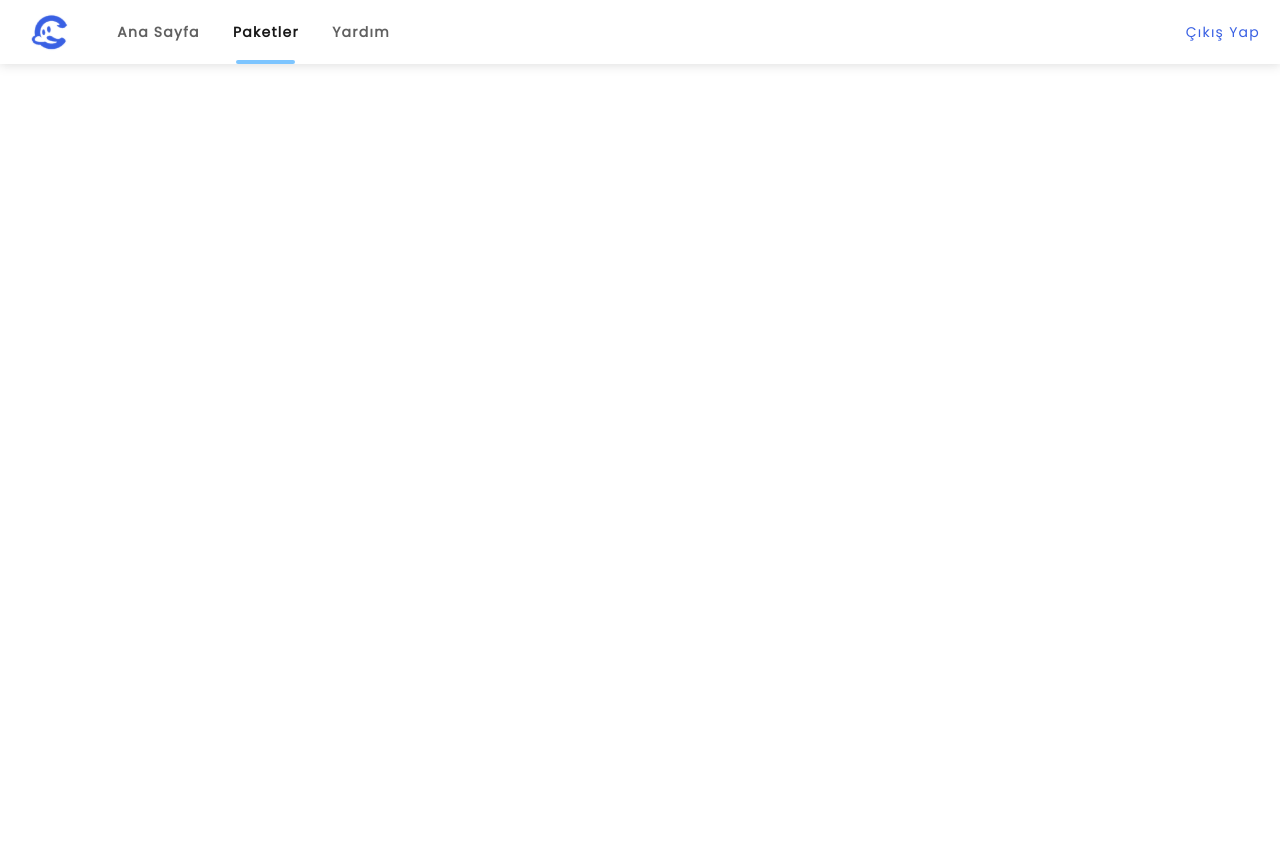
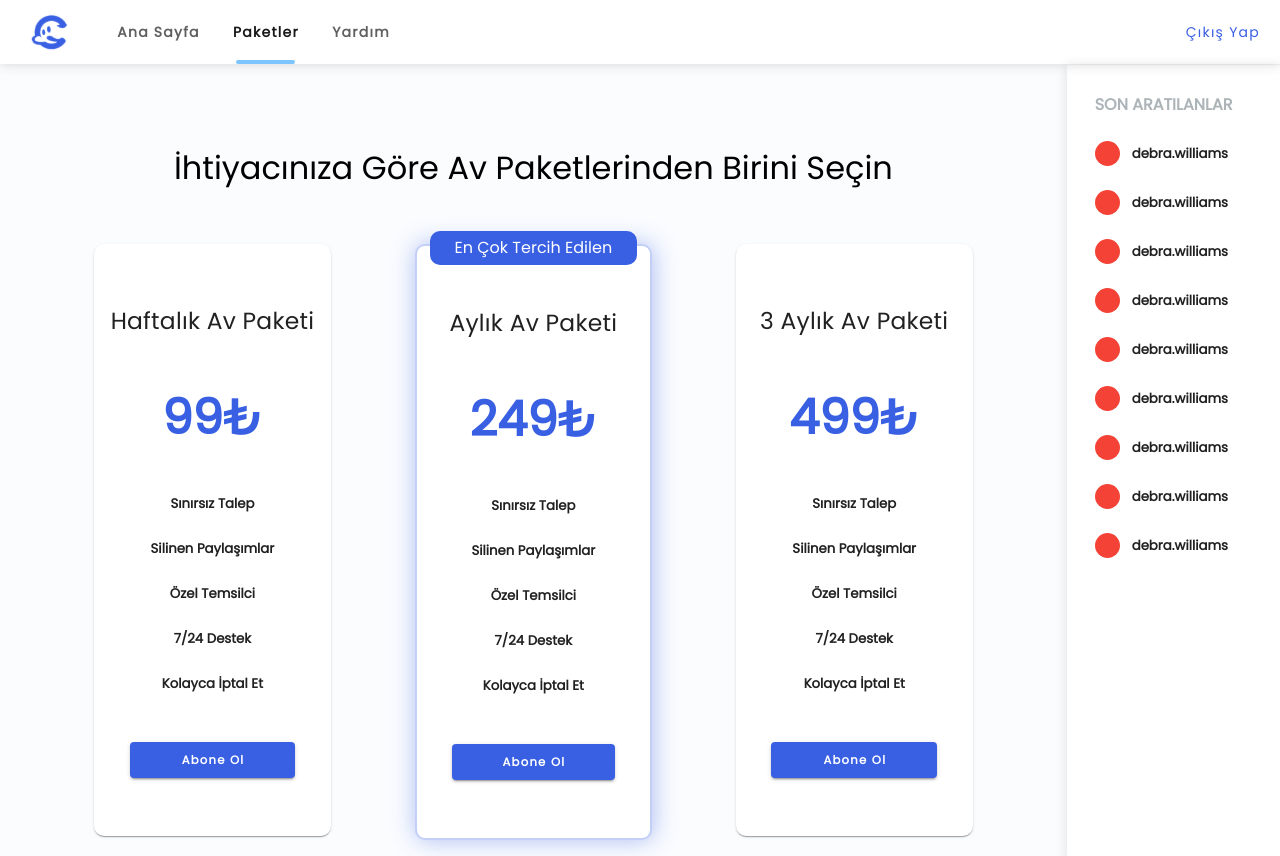
Before and after one commit to barathrum54/ct-app, a Vue app: page /plans in a window 1280 px wide. Before the commit the page ends 800 px from the top, so only its background shows below. Built offline with nearby package versions, Linux system fonts and the light colour scheme.

Commit message:
feat: Plans page implemented

```diff
--- a/src/layouts/default/Default.vue
+++ b/src/layouts/default/Default.vue
@@ -1,12 +1,33 @@
 <template>
   <v-app>
     <default-bar />
-
-    <default-view />
+    <v-row class="h-100 pa-0 ma-0" justify="space-between" gx-4>
+      <v-col cols="10" class="content-wrapper bg-surface d-flex flex-column">
+        <default-view />
+      </v-col>
+      <v-col class="elevation-3 history-panel-wrapper" cols="2">
+        <history-panel />
+      </v-col>
+    </v-row>
   </v-app>
 </template>
 
 <script lang="ts" setup>
+import HistoryPanel from "@/components/History/HistoryPanel.vue";
 import DefaultBar from "./AppBar.vue";
 import DefaultView from "./View.vue";
 </script>
+<style lang="scss" scoped>
+.content-wrapper {
+  min-height: 100% !important;
+  gap: 50px;
+  padding: 0;
+}
+.history-panel-wrapper {
+  position: fixed;
+  z-index: 3;
+  top: 65px;
+  right: 0;
+  height: 100%;
+}
+</style>
--- a/src/styles/variables.scss
+++ b/src/styles/variables.scss
@@ -1,2 +1,3 @@
 $primary: #3960e3;
 $secondary: #70BFFF;
+$surface: #FAFCFE;
--- a/src/views/Home.vue
+++ b/src/views/Home.vue
@@ -1,6 +1,5 @@
 <template>
-  <v-row class="h-100 pa-0 ma-0" justify="space-between" gx-4>
-    <v-col cols="10" class="content-wrapper bg-surface d-flex flex-column">
+  <v-container class="px-16">
     <h1 class="text-center w-100 font-weight-regular">
       Gizli Profilleri Aşağıdan Aratabilirsin
     </h1>
@@ -14,25 +13,14 @@
     <div class="cards-section">
       <profile-card-section />
     </div>
-    </v-col>
-    <v-col class="elevation-3 history-panel-wrapper" cols="2">
-      <history-panel />
-    </v-col>
-  </v-row>
+  </v-container>
 </template>
 
 <script lang="ts" setup>
-import HistoryPanel from "@/components/History/HistoryPanel.vue";
 import ProfileCardSection from "@/components/ProfileCard/ProfileCardSection.vue";
 </script>
 
 <style lang="scss" scoped>
-.content-wrapper {
-  min-height: 100% !important;
-  padding: 5%;
-  padding-top: 3%;
-  gap: 50px;
-
 .search-wrapper {
   background-color: white;
   display: flex;
@@ -68,10 +56,4 @@ import ProfileCardSection from "@/components/ProfileCard/ProfileCardSection.vue"
     }
   }
 }
-}
-.history-panel-wrapper {
-  position: fixed;
-  right: 0;
-  height: 100%;
-}
 </style>
--- a/src/views/Plans.vue
+++ b/src/views/Plans.vue
@@ -1,7 +1,152 @@
 <template>
-  <div></div>
+  <v-container class="px-16">
+    <div class="bg-surface pt-16 h-100">
+      <h1 class="text-center font-weight-regular">
+        İhtiyacınıza Göre Av Paketlerinden Birini Seçin
+      </h1>
+      <v-row class="justify-space-between mt-10 card-wrapper">
+        <v-col cols="4">
+          <v-card class="plan-card text-center">
+            <v-card-title primary-title>
+              <div>
+                <h3 class="headline mb-0 font-weight-regular">
+                  Haftalık Av Paketi
+                </h3>
+              </div>
+            </v-card-title>
+            <h1 class="font-weight-black text-primary price">99₺</h1>
+            <div class="info-section">
+              <h5>Sınırsız Talep</h5>
+              <h5>Silinen Paylaşımlar</h5>
+              <h5>Özel Temsilci</h5>
+              <h5>7/24 Destek</h5>
+              <h5>Kolayca İptal Et</h5>
+            </div>
+            <v-card-actions class="d-flex justify-center mt-10 w-100">
+              <v-btn
+                color="primary"
+                variant="elevated"
+                class="w-75 text-capitalize"
+                ><h5>Abone Ol</h5></v-btn
+              >
+            </v-card-actions>
+          </v-card>
+        </v-col>
+        <v-col cols="4">
+          <v-card class="plan-card favorite text-center">
+            <v-card-title primary-title>
+              <div>
+                <h3 class="headline mb-0 font-weight-regular">
+                  Aylık Av Paketi
+                </h3>
+              </div>
+            </v-card-title>
+            <h1 class="font-weight-black text-primary price">249₺</h1>
+            <div class="info-section">
+              <h5>Sınırsız Talep</h5>
+              <h5>Silinen Paylaşımlar</h5>
+              <h5>Özel Temsilci</h5>
+              <h5>7/24 Destek</h5>
+              <h5>Kolayca İptal Et</h5>
+            </div>
+            <v-card-actions class="d-flex justify-center mt-10 w-100">
+              <v-btn
+                color="primary"
+                variant="elevated"
+                class="w-75 text-capitalize"
+                ><h5>Abone Ol</h5></v-btn
+              >
+            </v-card-actions>
+          </v-card>
+        </v-col>
+        <v-col cols="4">
+          <v-card class="plan-card text-center">
+            <v-card-title primary-title>
+              <div>
+                <h3 class="headline mb-0 font-weight-regular">
+                  3 Aylık Av Paketi
+                </h3>
+              </div>
+            </v-card-title>
+            <h1 class="font-weight-black text-primary price">499₺</h1>
+            <div class="info-section">
+              <h5>Sınırsız Talep</h5>
+              <h5>Silinen Paylaşımlar</h5>
+              <h5>Özel Temsilci</h5>
+              <h5>7/24 Destek</h5>
+              <h5>Kolayca İptal Et</h5>
+            </div>
+            <v-card-actions class="d-flex justify-center mt-10 w-100">
+              <v-btn
+                color="primary"
+                variant="elevated"
+                class="w-75 text-capitalize"
+                ><h5>Abone Ol</h5></v-btn
+              >
+            </v-card-actions>
+          </v-card>
+        </v-col>
+      </v-row>
+    </div>
+  </v-container>
 </template>
 
 <script setup lang="ts"></script>
 
-<style scoped></style>
+<style scoped lang="scss">
+@import "../styles/variables.scss";
+.card-wrapper {
+  display: flex;
+  justify-content: space-between;
+
+  .plan-card {
+    background-color: white;
+    border-radius: 10px;
+    padding-block: 50px;
+    margin-inline: 30px;
+    position: relative;
+    overflow: visible;
+    &.favorite {
+      border: 2pt solid rgba($primary, $alpha: 0.3);
+      box-shadow: 1px 0px 25px 0px rgba($primary, $alpha: 0.4);
+      -webkit-box-shadow: 1px 0px 25px 0px rgba($primary, $alpha: 0.4);
+      -moz-box-shadow: 1px 0px 25px 0px rgba($primary, $alpha: 0.4);
+      &::after {
+        content: "En Çok Tercih Edilen";
+
+        display: flex;
+        justify-content: center;
+        align-items: center;
+
+        color: white;
+        font-weight: 500;
+
+        position: absolute;
+        width: fit-content;
+        min-height: 30px;
+
+        padding: 5px 25px;
+        background-color: $primary;
+        top: -15px;
+        border-radius: 10px;
+        left: 0;
+        right: 0;
+        margin: auto;
+      }
+    }
+    .price {
+      font-size: 3rem;
+      margin-top: 35px;
+    }
+    .info-section {
+      display: flex;
+      flex-flow: column;
+      align-items: center;
+      justify-content: center;
+      gap: 25px;
+      margin-top: 40px;
+      font-weight: 300;
+    }
+  }
+}
+</style>
```
Also changed, not shown: src/styles/global.scss (line endings or trailing spaces). Lines whose indentation alone changed are shown as unchanged.
